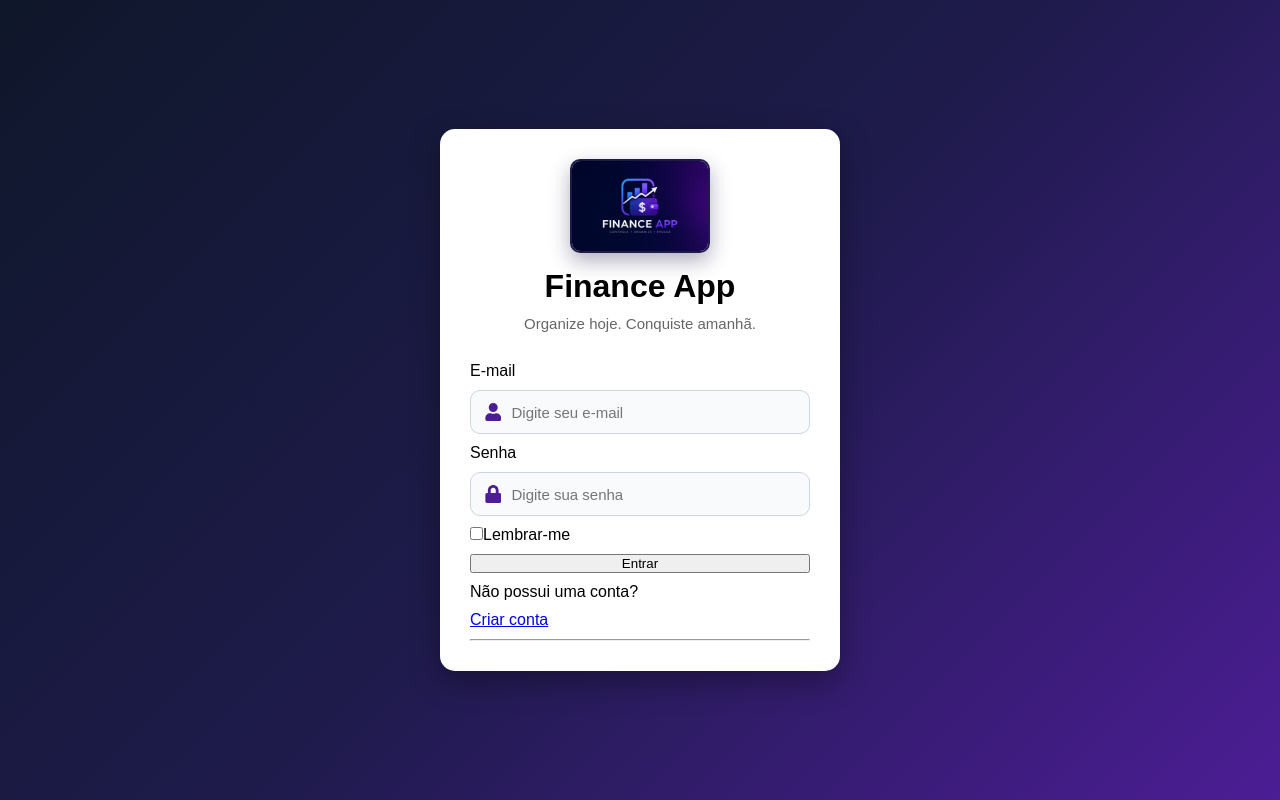
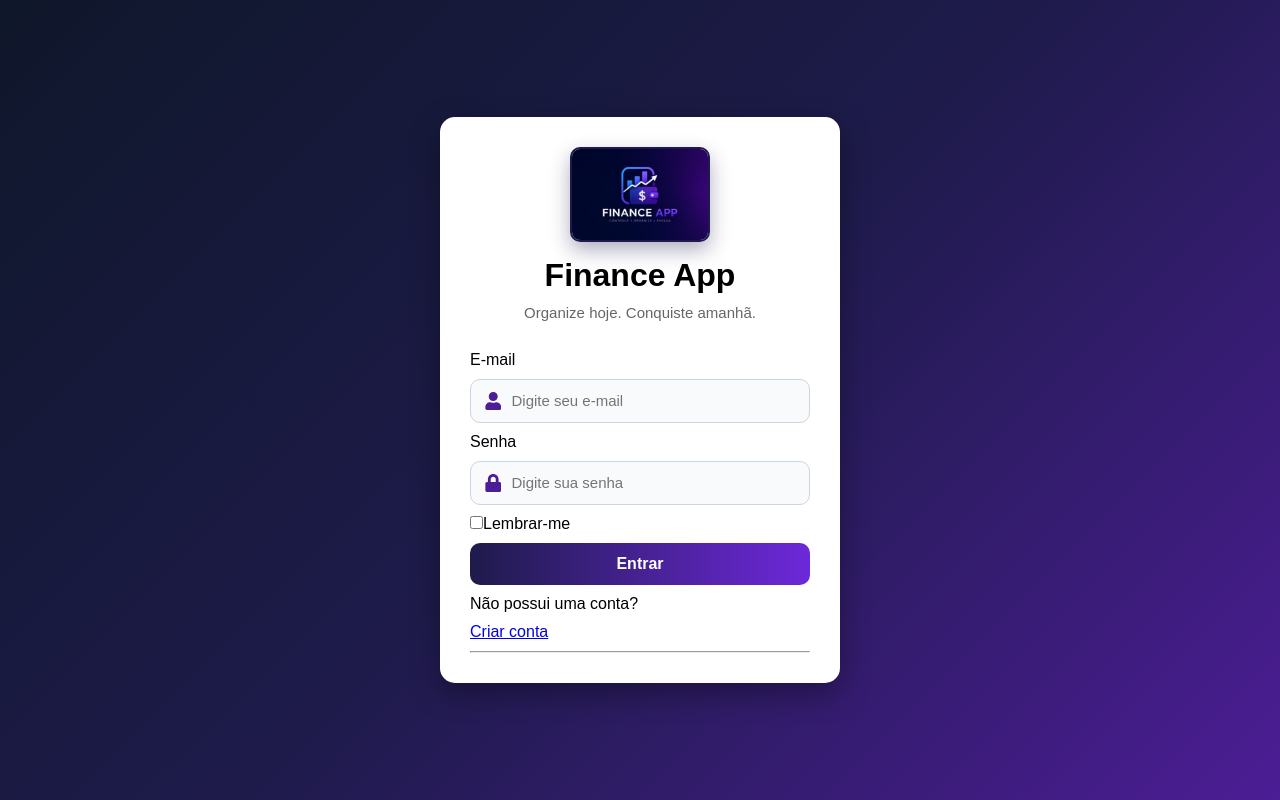
Before and after one commit to caioluanmatos/Finance-App, a React (Vite) app: page / in a window 1280 px wide. Built offline with nearby package versions, Linux system fonts and the light colour scheme.

Commit message:
style: finaliza interface da tela de login

```diff
--- a/src/pages/Login/Login.css
+++ b/src/pages/Login/Login.css
@@ -98,3 +98,34 @@ form {
     border-color: #6d28d9;
     box-shadow: 0 0 0 3px rgba(109, 40, 217, 0.15);
 }
+
+
+form button {
+    width: 100%;
+    padding: 12px;
+
+    border: none;
+    border-radius: 10px;
+
+    background: linear-gradient(
+        90deg,
+        #1e1b4b,
+        #6d28d9
+    );
+
+    color: white;
+    font-size: 16px;
+    font-weight: bold;
+
+    cursor: pointer;
+    transition: 0.3s;
+}
+
+form button:hover {
+    transform: translateY(-2px);
+    box-shadow: 0 8px 18px rgba(109, 40, 217, 0.35);
+}
+
+form button:active {
+    transform: translateY(0);
+}
```
